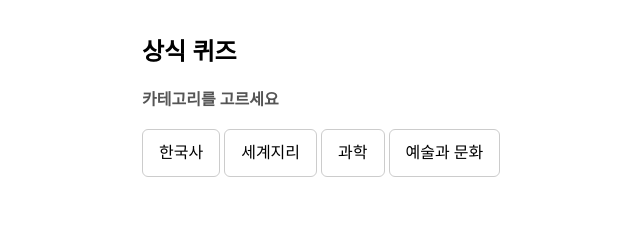
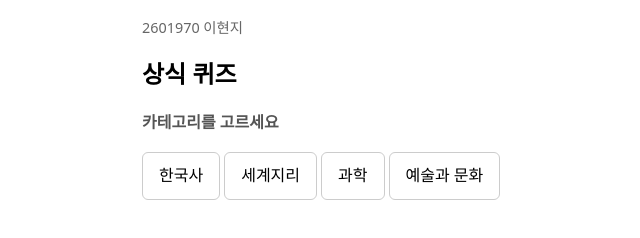
Before and after one commit to leehj0402/Study03_Quiz, a plain HTML site: page index.html in a window 1280 px wide. Shown: the whole page, without its empty margins (138-778 px from the left). Drawn offline with Linux system fonts and the light colour scheme.

Commit message:
chore: 시작 화면 맨 위에 제출자 표기 추가
과제 제출물이라 누구 것인지 화면에서 바로 보이게 한다.

- 시작 화면 제목 위에 `2601970 이현지` 한 줄 (.owner, 작고 흐린 글씨)
- PRD 4.2 시작 화면 설명에 반영

점검 53건 통과(실패 0). 브라우저 확인: 시작 화면 맨 위에 보이고,
모드·문항·결과 화면에는 나오지 않는다.

Co-Authored-By: Claude Opus 5 <noreply@anthropic.com>

```diff
--- a/script.js
+++ b/script.js
@@ -249,6 +249,11 @@ function render() {
 }
 
 function renderStart(app) {
+  var owner = document.createElement('p');
+  owner.className = 'owner';
+  owner.textContent = '2601970 이현지';
+  app.appendChild(owner);
+
   var h = document.createElement('h1');
   h.textContent = '상식 퀴즈';
   app.appendChild(h);
--- a/style.css
+++ b/style.css
@@ -51,3 +51,5 @@ button:disabled { opacity: .5; cursor: default; }
 .retry { border-color: #1565c0; color: #1565c0; }
 
 .choice.eliminated { opacity: .45; text-decoration: line-through; }
+
+.owner { color: #666; font-size: .9rem; margin: 0 0 4px; }
```
Also changed, not shown: 1 other file.
